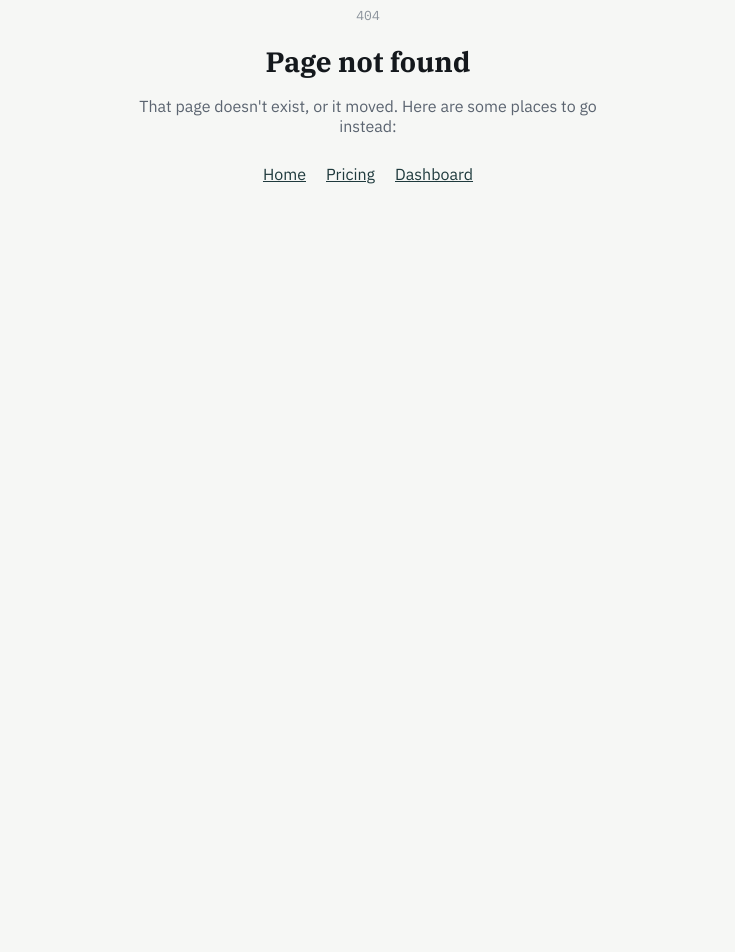
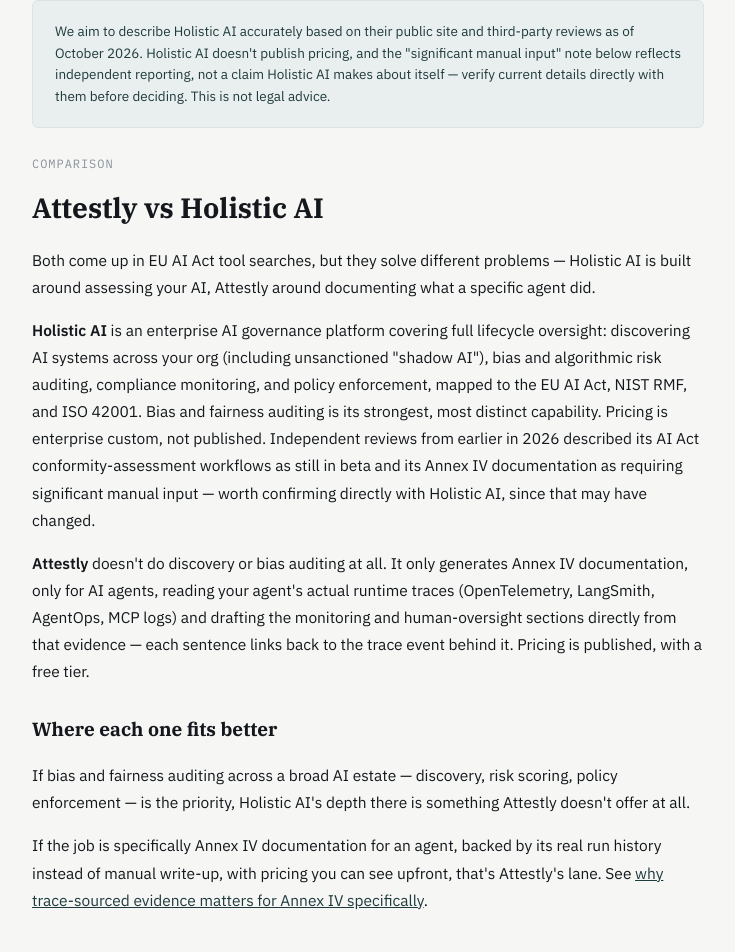
Before and after one commit to Isaacruwa/attestly, a Next.js app: page /attestly-vs-holistic-ai in a window 1280 px wide. Before the commit this address had no page. Shown: the part 102-1054 px from the top of the page, without its empty margins (272-1007 px from the left). Before the commit the page ends 800 px from the top, so only its background shows below. Built offline with nearby package versions, Linux system fonts and the light colour scheme.

Commit message:
feat(pages): add Attestly vs Holistic AI comparison page

```diff
--- /dev/null
+++ b/src/app/attestly-vs-holistic-ai/page.tsx
@@ -0,0 +1,109 @@
+import type { Metadata } from "next";
+import Link from "next/link";
+import { buildMetadata } from "@/lib/pageMetadata";
+
+export const metadata: Metadata = buildMetadata({
+  title: "Attestly vs Holistic AI — EU AI Act Documentation Compared",
+  description: "How Attestly's trace-based Annex IV documentation compares to Holistic AI's bias-auditing and AI governance platform.",
+  path: "/attestly-vs-holistic-ai",
+});
+
+export default function AttestlyVsHolisticAiPage() {
+  return (
+    <main style={{ maxWidth: 720, margin: "0 auto", padding: "48px 24px 80px" }}>
+      <p style={{ fontSize: 13, marginBottom: 24 }}>
+        <Link href="/" style={{ color: "var(--color-ink-muted)" }}>← Attestly</Link>
+      </p>
+      <div className="trust-strip" style={{ marginBottom: 28 }}>
+        We aim to describe Holistic AI accurately based on their public site and third-party reviews as of
+        October 2026. Holistic AI doesn't publish pricing, and the "significant manual input" note below
+        reflects independent reporting, not a claim Holistic AI makes about itself — verify current details
+        directly with them before deciding. This is not legal advice.
+      </div>
+
+      <p className="section__eyebrow">Comparison</p>
+      <h1 style={{ fontFamily: "var(--font-display)", fontSize: 28, marginBottom: 20, lineHeight: 1.3 }}>
+        Attestly vs Holistic AI
+      </h1>
+
+      <div style={{ fontSize: 15.5, lineHeight: 1.75, color: "var(--color-ink)" }}>
+        <p style={p}>
+          Both come up in EU AI Act tool searches, but they solve different problems — Holistic AI is built
+          around assessing your AI, Attestly around documenting what a specific agent did.
+        </p>
+
+        <p style={p}>
+          <strong>Holistic AI</strong> is an enterprise AI governance platform covering full lifecycle
+          oversight: discovering AI systems across your org (including unsanctioned "shadow AI"), bias and
+          algorithmic risk auditing, compliance monitoring, and policy enforcement, mapped to the EU AI Act,
+          NIST RMF, and ISO 42001. Bias and fairness auditing is its strongest, most distinct capability.
+          Pricing is enterprise custom, not published. Independent reviews from earlier in 2026 described its
+          AI Act conformity-assessment workflows as still in beta and its Annex IV documentation as requiring
+          significant manual input — worth confirming directly with Holistic AI, since that may have changed.
+        </p>
+
+        <p style={p}>
+          <strong>Attestly</strong> doesn't do discovery or bias auditing at all. It only generates Annex IV
+          documentation, only for AI agents, reading your agent's actual runtime traces (OpenTelemetry,
+          LangSmith, AgentOps, MCP logs) and drafting the monitoring and human-oversight sections directly
+          from that evidence — each sentence links back to the trace event behind it. Pricing is published,
+          with a free tier.
+        </p>
+
+        <h2 style={h2}>Where each one fits better</h2>
+        <p style={p}>
+          If bias and fairness auditing across a broad AI estate — discovery, risk scoring, policy
+          enforcement — is the priority, Holistic AI's depth there is something Attestly doesn't offer at
+          all.
+        </p>
+        <p style={p}>
+          If the job is specifically Annex IV documentation for an agent, backed by its real run history
+          instead of manual write-up, with pricing you can see upfront, that's Attestly's lane. See{" "}
+          <Link href="/why-traces-over-scans" style={{ color: "var(--color-primary)" }}>
+            why trace-sourced evidence matters for Annex IV specifically
+          </Link>.
+        </p>
+
+        <div style={{ overflowX: "auto", marginTop: 24 }}>
+          <table style={{ width: "100%", borderCollapse: "collapse", fontSize: 13.5, minWidth: 480 }}>
+            <thead>
+              <tr style={{ borderBottom: "2px solid var(--color-line)", textAlign: "left" }}>
+                <th style={{ padding: "10px 12px" }}></th>
+                <th style={{ padding: "10px 12px" }}>Attestly</th>
+                <th style={{ padding: "10px 12px" }}>Holistic AI</th>
+              </tr>
+            </thead>
+            <tbody>
+              {[
+                ["Scope", "Annex IV, for AI agents only", "Full lifecycle governance: discovery, bias auditing, EU AI Act/NIST/ISO 42001"],
+                ["Bias / fairness auditing", "Not offered", "Yes — a core, distinct feature"],
+                ["Evidence source", "Agent runtime traces", "Platform assessments + manual input (per independent reviews)"],
+                ["Evidence linked per sentence", "Yes", "Not specified publicly"],
+                ["Pricing", "Published, free tier available", "Enterprise custom, not published"],
+              ].map(([label, us, them]) => (
+                <tr key={label} style={{ borderBottom: "1px solid var(--color-line)" }}>
+                  <td style={{ padding: "10px 12px" }}>{label}</td>
+                  <td style={{ padding: "10px 12px", color: "var(--color-primary)" }}>{us}</td>
+                  <td style={{ padding: "10px 12px", color: "var(--color-ink-muted)" }}>{them}</td>
+                </tr>
+              ))}
+            </tbody>
+          </table>
+        </div>
+
+        <div style={{ marginTop: 36, padding: 24, background: "var(--color-primary-tint)", border: "1px solid var(--color-line)", borderRadius: 8 }}>
+          <p style={{ fontWeight: 600, fontSize: 15.5, marginBottom: 6 }}>Not sure if your system needs this at all?</p>
+          <p style={{ fontSize: 13.5, color: "var(--color-ink-muted)", marginBottom: 14 }}>
+            Run the free EU AI Act risk checker — no signup required.
+          </p>
+          <Link href="/eu-ai-act-risk-checker" className="btn-primary" style={{ border: "none", display: "inline-flex" }}>
+            Check now →
+          </Link>
+        </div>
+      </div>
+    </main>
+  );
+}
+
+const h2: React.CSSProperties = { fontFamily: "var(--font-display)", fontSize: 19, marginTop: 28, marginBottom: 10 };
+const p: React.CSSProperties = { marginBottom: 16 };
```
